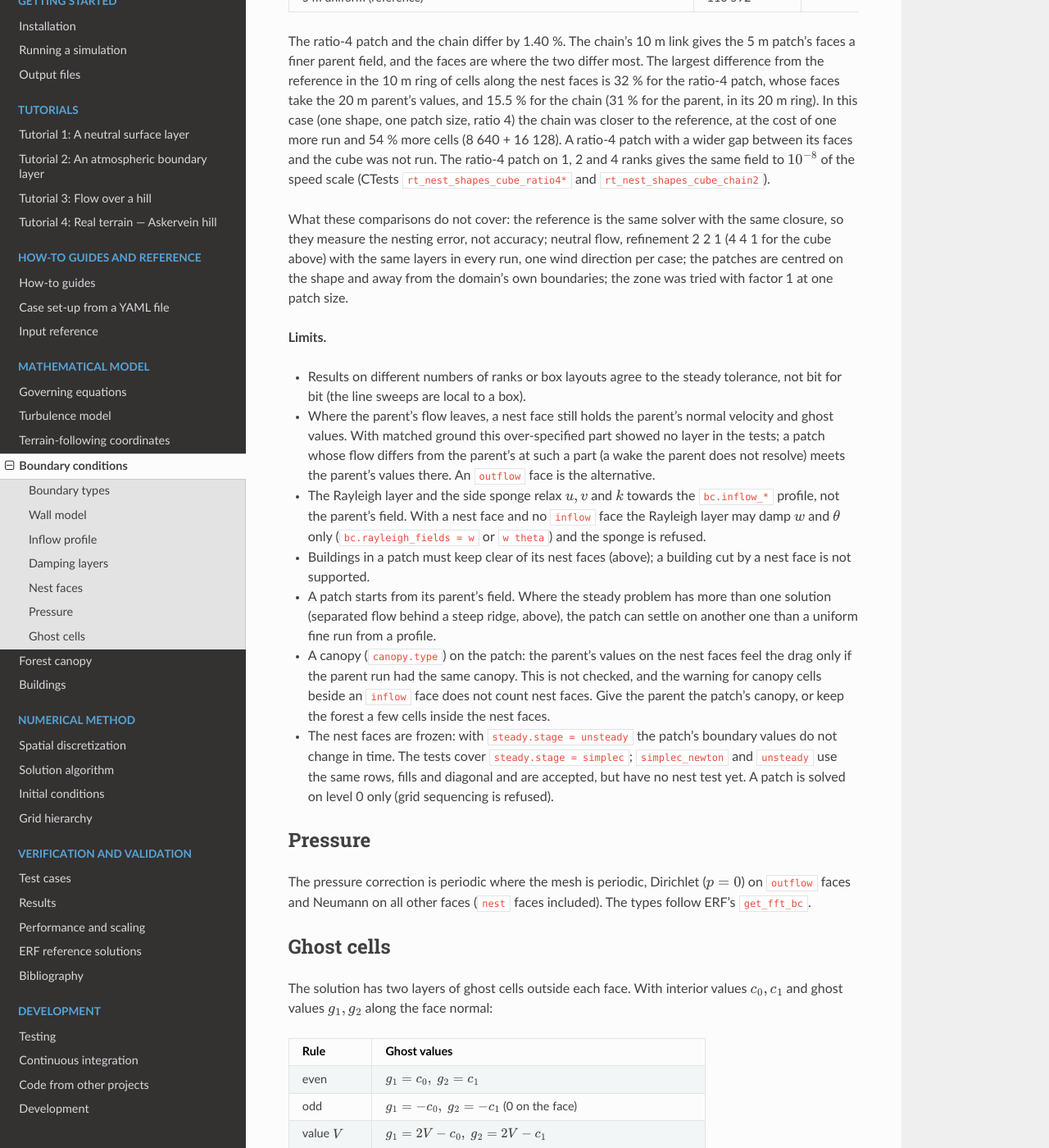
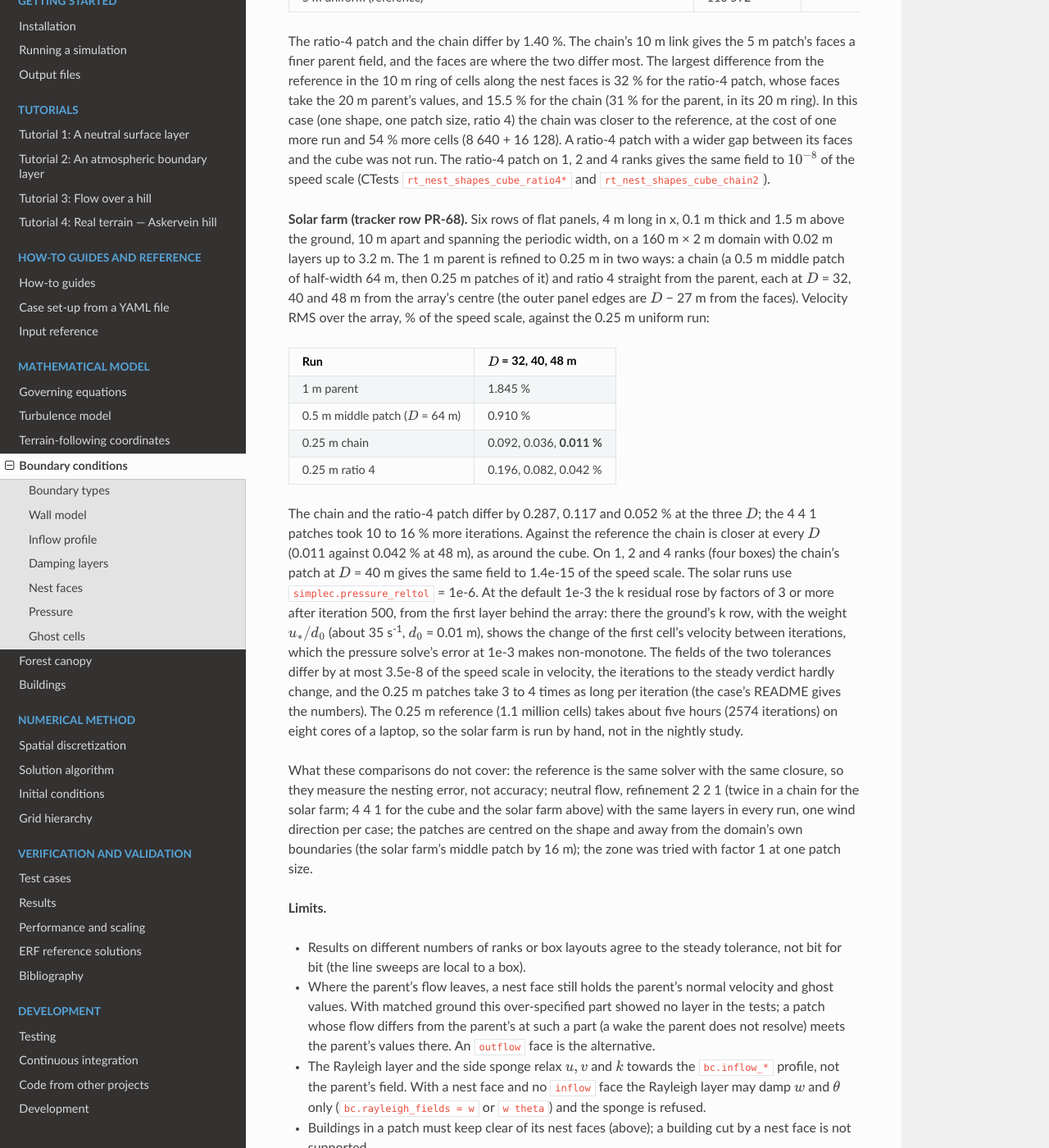
Before and after one commit to erf-model/gust-abl, a Sphinx documentation site: the page built from docs/boundary_conditions.rst, in a window 1280 px wide and 1400 px high, scrolled down 11521 px. Shown: the whole window at 82% size. Built offline with Sphinx 7.4.7 and the Read the Docs theme 3.1.0, drawn with Linux system fonts in a browser that asks for light colours.

Commit message:
Nest_Shapes: solar farm, a chain of nests and ratio-4 patches (PR-68)
Adds a sixth shape to Tests/Canonical_RANS/Nest_Shapes: six rows of flat
raised panels (4 m long, 0.1 m thick, underside 1.5 m, 10 m apart) across
a 2 m periodic width, on 0.02 m layers to 3.2 m. The 1 m parent is
refined to 0.25 m by a chain (a 0.5 m middle patch at D = 64 m, then
0.25 m patches of it at D = 32, 40, 48 m), judged by T1/T2 against the
middle patch, and by ratio-4 patches straight from the parent, for the
record. The solar runs set simplec.pressure_reltol = 1e-6 (README).

nest_shapes.py:
- SHAPES keys levels, mid, direct and manual; the study runs the middle
  patch first and reports it, checks direct = 2**levels and mid against
  the largest D, and leaves manual shapes (the solar farm) out of a study
  without --shapes.
- compare and the study's rows accept a patch whose cells are a whole
  number of the reference's (the middle patch).
- The solver's output is written to NAME.log as it runs; the per-run
  time limit of 8 h is removed (steady.max_iterations ends a run that
  does not converge; CTest's TIMEOUT still bounds the nightly study).

No solver source changes; no ghost-cell fills or NaN guards are added or
changed. The solar farm is not in the nightly study.

Co-Authored-By: Claude Opus 5.5 <noreply@anthropic.com>

```diff
--- a/docs/boundary_conditions.rst
+++ b/docs/boundary_conditions.rst
@@ -618,9 +618,43 @@ closer to the reference, at the cost of one more run and 54 % more cells (8 640
 wider gap between its faces and the cube was not run. The ratio-4 patch on 1, 2 and 4 ranks gives the same field to
 :math:`10^{-8}` of the speed scale (CTests ``rt_nest_shapes_cube_ratio4*`` and ``rt_nest_shapes_cube_chain2``).
 
+**Solar farm (tracker row PR-68).** Six rows of flat panels, 4 m long in x, 0.1 m thick and 1.5 m above the ground,
+10 m apart and spanning the periodic width, on a 160 m × 2 m domain with 0.02 m layers up to 3.2 m. The 1 m parent
+is refined to 0.25 m in two ways: a chain (a 0.5 m middle patch of half-width 64 m, then 0.25 m patches of it) and
+ratio 4 straight from the parent, each at :math:`D` = 32, 40 and 48 m from the array's centre (the outer panel edges
+are :math:`D` − 27 m from the faces). Velocity RMS over the array, % of the speed scale, against the 0.25 m uniform
+run:
+
+.. list-table::
+   :header-rows: 1
+
+   * - Run
+     - :math:`D` = 32, 40, 48 m
+   * - 1 m parent
+     - 1.845 %
+   * - 0.5 m middle patch (:math:`D` = 64 m)
+     - 0.910 %
+   * - 0.25 m chain
+     - 0.092, 0.036, **0.011 %**
+   * - 0.25 m ratio 4
+     - 0.196, 0.082, 0.042 %
+
+The chain and the ratio-4 patch differ by 0.287, 0.117 and 0.052 % at the three :math:`D`; the 4 4 1 patches took
+10 to 16 % more iterations. Against the reference the chain is closer at every :math:`D` (0.011 against 0.042 % at 48 m), as around the cube. On 1, 2 and 4 ranks (four boxes) the chain's
+patch at :math:`D` = 40 m gives the same field to 1.4e-15 of the speed scale. The solar runs use
+``simplec.pressure_reltol`` = 1e-6. At the default 1e-3 the k residual rose by factors of 3 or more after iteration
+500, from the first layer behind the array: there the ground's k row, with the weight :math:`u_*/d_0` (about
+35 s\ :sup:`-1`, :math:`d_0` = 0.01 m), shows the change of the first cell's velocity between iterations, which the
+pressure solve's error at 1e-3 makes non-monotone. The fields of the two tolerances differ by at most 3.5e-8 of the
+speed scale in velocity, the iterations to the steady verdict hardly change, and the 0.25 m patches take 3 to 4
+times as long per iteration (the case's README gives the numbers). The 0.25 m reference
+(1.1 million cells) takes about five hours (2574 iterations) on eight cores of a laptop, so the solar farm is run by hand, not in the
+nightly study.
+
 What these comparisons do not cover: the reference is the same solver with the same closure, so they measure the
-nesting error, not accuracy; neutral flow, refinement 2 2 1 (4 4 1 for the cube above) with the same layers in every
-run, one wind direction per case; the patches are centred on the shape and away from the domain's own boundaries;
+nesting error, not accuracy; neutral flow, refinement 2 2 1 (twice in a chain for the solar farm; 4 4 1 for the cube
+and the solar farm above) with the same layers in every run, one wind direction per case; the patches are centred on
+the shape and away from the domain's own boundaries (the solar farm's middle patch by 16 m);
 the zone was tried with factor 1 at one patch size.
 
 **Limits.**
```
Also changed, not shown: 2 other files.
